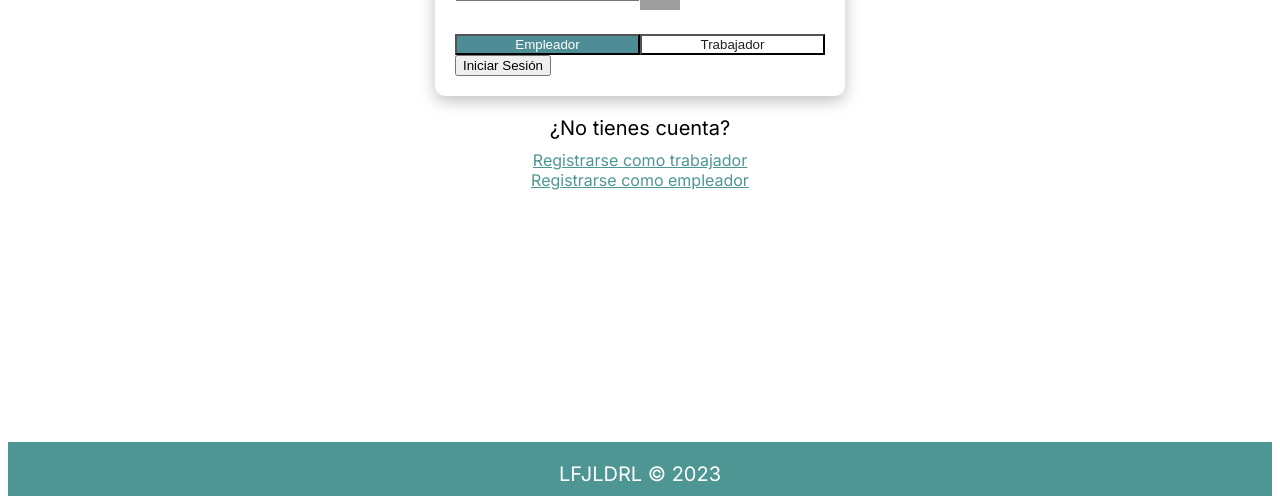
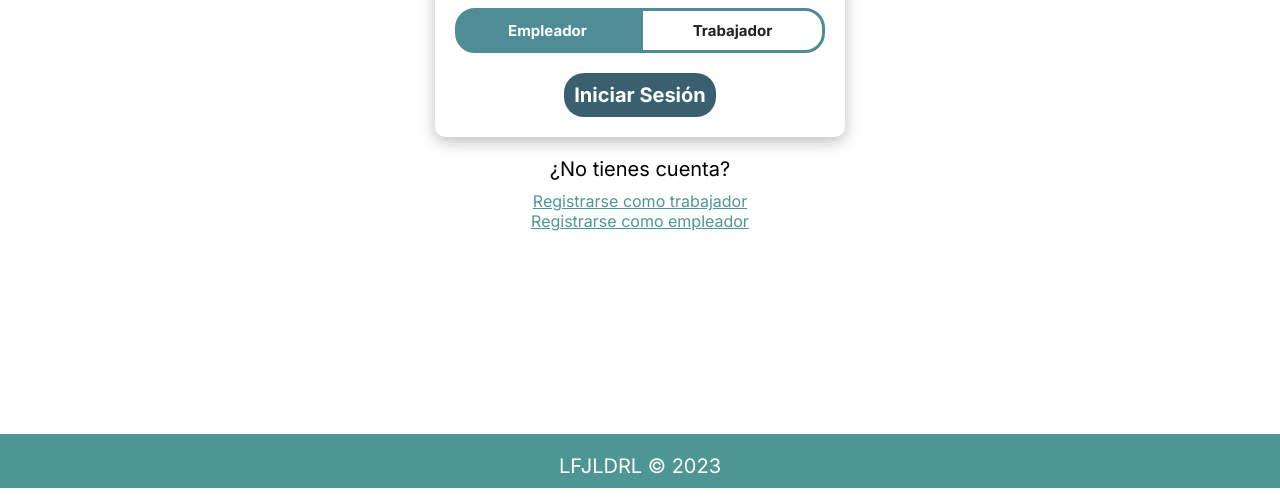
Before and after one commit to MarioMedePrsc/LFJLDRL, a PHP site: page /login.html in a window 1280 px wide. Shown: the part 312-816 px from the top of the page. Run offline with PHP 8.4, Linux system fonts and the light colour scheme; grey boxes are pictures that could not be loaded.

Commit message:
CSS actualización

```diff
--- a/css/style_login.css
+++ b/css/style_login.css
@@ -104,7 +104,16 @@ a{
     color: var(--blanco);
 }
 
+.centro{
+    display: flex;
+    justify-content: center;
+}
+
 /* --------------- ELEMENTOS --------------- */
+h2{
+    margin: 2rem 0;
+}
+
 .logo{
     width: 25rem;
     height: 25rem;
@@ -124,9 +133,53 @@ a{
     text-align: center;
 }
 
+.bttn_redondo_azul{
+    border-radius: 2rem;
+    font-family: 'Inter', sans-serif;
+    font-size: 2rem;
+    font-weight: bold;
+    padding: 1rem;
+    background-color: #3A5F6F;
+    color: var(--blanco);
+    border-style: none;
+    margin-top: 2rem;
+}
+
+.bttn-izq{
+    border-top-left-radius: 2rem;
+    border-bottom-left-radius: 2rem;
+    font-family: 'Inter', sans-serif;
+    font-size: 1.5rem;
+    font-weight: bold;
+    padding: 1rem;
+    border-style: none;
+    border: 3px solid #4E8D96;
+}
+
+.bttn-der{
+    border-top-right-radius: 2rem;
+    border-bottom-right-radius: 2rem;
+    font-family: 'Inter', sans-serif;
+    font-size: 1.5rem;
+    font-weight: bold;
+    padding: 1rem;
+    border-style: none;
+    border: 3px solid #4E8D96;
+}
+
+
+
 /* --------------- FOOTER --------------- */
 .footer{
     background-color: #4E9693;
     text-align: center;
     margin-top: auto;
+    position: fixed;
+    bottom: 0;
+    left: 0;
+    width: 100%;
 }
+
+.ultimo{
+    margin-bottom: 10rem;
+}
```
Also changed, not shown: css/style_registro.css (+8 -4 lines).
